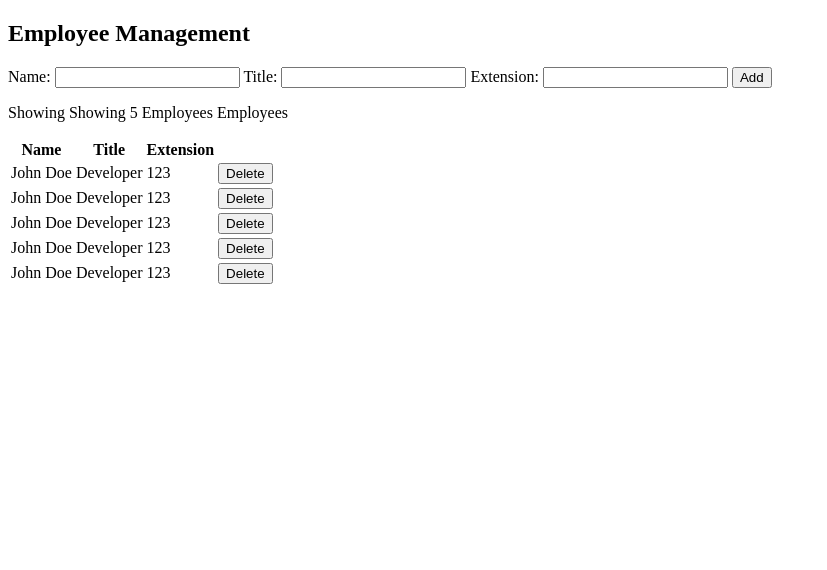
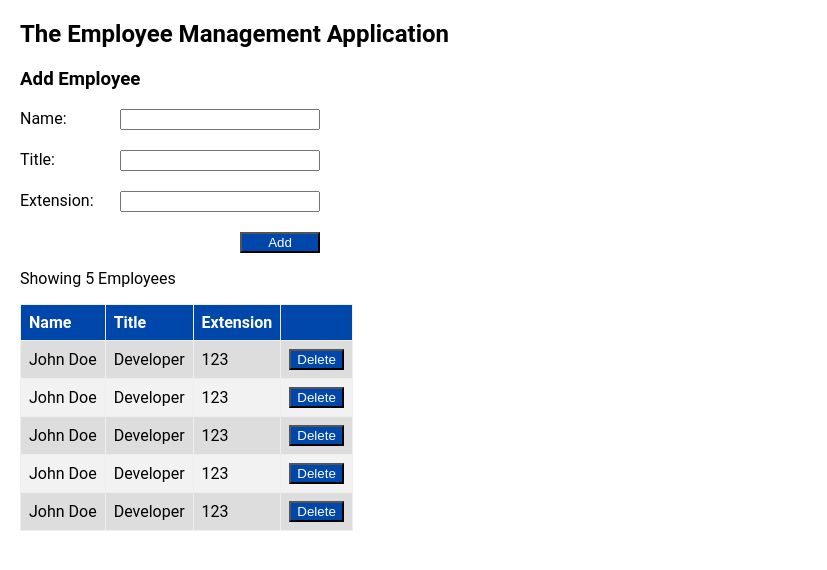
Before and after one commit to Selfrom/Assignment-8, a plain HTML site: page index.html in a window 1280 px wide. Shown: the whole page, without its empty margins (0-827 px from the left). Drawn offline with Linux system fonts and the light colour scheme.

Commit message:
Added css

```diff
--- /dev/null
+++ b/css/styles.css
@@ -0,0 +1,40 @@
+body {
+  font-family: 'Roboto', sans-serif;
+  font-size: 1em;
+  margin: 20px;
+}
+
+form {
+  display: grid;
+  grid-template-columns: 80px 200px 1fr;
+  grid-template-rows: repeat(4, 1fr);
+  grid-gap: 20px;
+}
+#addEmployeeButton {
+  grid-column: 2/3;
+  width: 80px;
+  justify-self: right;
+}
+
+.error {
+  color: red;
+}
+
+table {
+  border-collapse: collapse;
+}
+th, td {
+  border: 1px solid #eee;
+  padding: 8px;
+  text-align: left;
+}
+th, button {
+  background-color: #0047AB;
+  color: white;
+}
+tr {
+  background-color: #ddd;
+}
+tr:nth-child(even) {
+  background-color: #f2f2f2;
+}
--- a/index.html
+++ b/index.html
@@ -4,21 +4,23 @@
   <meta charset="UTF-8">
   <title>Assignment 08</title>
   <script src="js/employee-management.js"></script>
+  <link rel="stylesheet" href="css/styles.css">
 </head>
 <body>
-    <h2>Employee Management</h2>
+    <h2>The Employee Management Application</h2>
     <div>
 
+      <h3>Add Employee</h3>
       <form id="employeeForm">
           <label for="name">Name:</label>
           <input type="text" id="name">
-            <span id="nameError"></span>
+          <span class="error"  id="nameError"></span>
           <label for="title">Title:</label>
           <input type="text" id="title">
-            <span id="titleError"></span>
+          <span class="error"  id="titleError"></span>
           <label for="extension">Extension:</label>
           <input type="text" id="extension">
-            <span id="extensionError"></span>
+          <span class="error" id="extensionError"></span>
           <button id="addEmployeeButton" type="button">Add</button>
       </form>
     </div>
--- a/js/employee-management.js
+++ b/js/employee-management.js
@@ -39,30 +39,29 @@ function addEmployee() {
     // Update the table
     updateEmployeeTable();
   } else {
-    $('nameError').innerHTML = name?'':'* Please enter a name';
-    $('titleError').innerHTML = title?'':'* Please enter a title';
-    $('extensionError').innerHTML = extension?'':'* Please enter an extension';
+    $('nameError').innerHTML = name?'':'Please enter a name';
+    $('titleError').innerHTML = title?'':'Please enter a title';
+    $('extensionError').innerHTML = extension?'':'Please enter an extension';
   }
 }
 
 
 // Function to update the employee count in the header
 function updateEmployeeCount() {
-  const employeeCountElement = $('employeeCount');
-  employeeCountElement.textContent = `Showing ${employees.length} Employees`;
+  $('employeeCount').innerHTML = employees.length;
 }
 
 // Function to update the employee table
 function updateEmployeeTable() {
-  const tableBody = document.querySelector('#employeeTable tbody');
+  var tableBody = document.querySelector('#employeeTable tbody');
 
   // Clear existing table rows
   tableBody.innerHTML = '';
 
   // Populate the table with employee data
   employees.forEach((employee, index) => {
-    const row = tableBody.insertRow();
-    const deleteButton = document.createElement('button');
+    var row = tableBody.insertRow();
+    var deleteButton = document.createElement('button');
     deleteButton.textContent = 'Delete';
     deleteButton.addEventListener('click', () => deleteEmployee(index));
 
```
Lines whose indentation alone changed are shown as unchanged.
